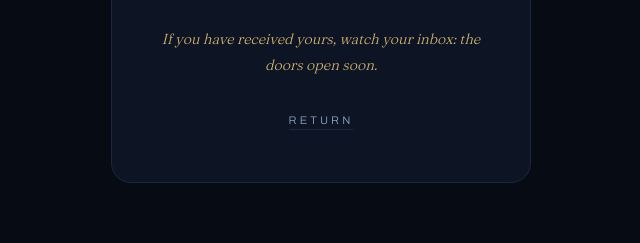
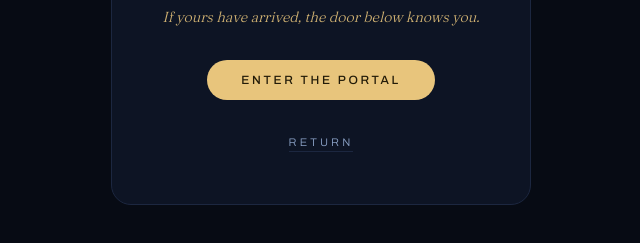
Before and after one commit to anasrashed777/novaacademy, a plain HTML site: page portal/index.html in a window 1280 px wide. Shown: the part 459-702 px from the top of the page, without its empty margins (319-959 px from the left). Drawn offline with Linux system fonts and the light colour scheme.

Commit message:
portal teaser: enrolled students get the door (Enter the portal -> portal subdomain)
Co-Authored-By: Claude Fable 5 <noreply@anthropic.com>

```diff
--- a/portal/index.html
+++ b/portal/index.html
@@ -34,6 +34,11 @@
     text-decoration:none; border-bottom:1px solid var(--line);
     padding-bottom:3px}
   a.back:hover{color:var(--gold); border-color:rgba(232,197,124,.45)}
+  a.enter{display:inline-block; margin-top:30px; background:var(--gold);
+    color:#221B08; font-weight:500; font-size:12px; letter-spacing:.22em;
+    text-transform:uppercase; text-decoration:none; padding:13px 34px;
+    border-radius:999px}
+  a.enter:hover{filter:brightness(1.06)}
 </style>
 </head>
 <body>
@@ -53,8 +58,9 @@
     <h1>Student Portal</h1>
     <p>Access is reserved for enrolled students. Credentials are
     personal and arrive with your enrollment.</p>
-    <p class="hint">If you have received yours, watch your inbox:
-    the doors open soon.</p>
+    <p class="hint">If yours have arrived, the door below knows you.</p>
+    <a class="enter" href="https://portal.novaacademy.ae">Enter the portal</a>
+    <br>
     <a class="back" href="/">Return</a>
   </div>
 </body>
```
